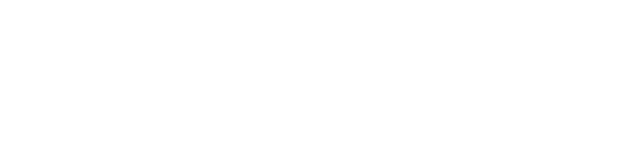
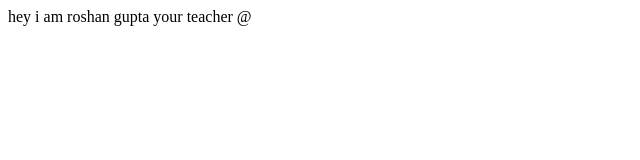
Before and after one commit to roshan-980/localrepo, a plain HTML site: page index.html in a window 1280 px wide. Shown: the whole page, without its empty margins (0-640 px from the left). Drawn offline with Linux system fonts and the light colour scheme.

Commit message:
hey i am trying branch

```diff
--- a/index.html
+++ b/index.html
@@ -6,6 +6,6 @@
     <title>Document</title>
 </head>
 <body>
-
+    hey i am roshan gupta your teacher @
 </body>
 </html>
```
